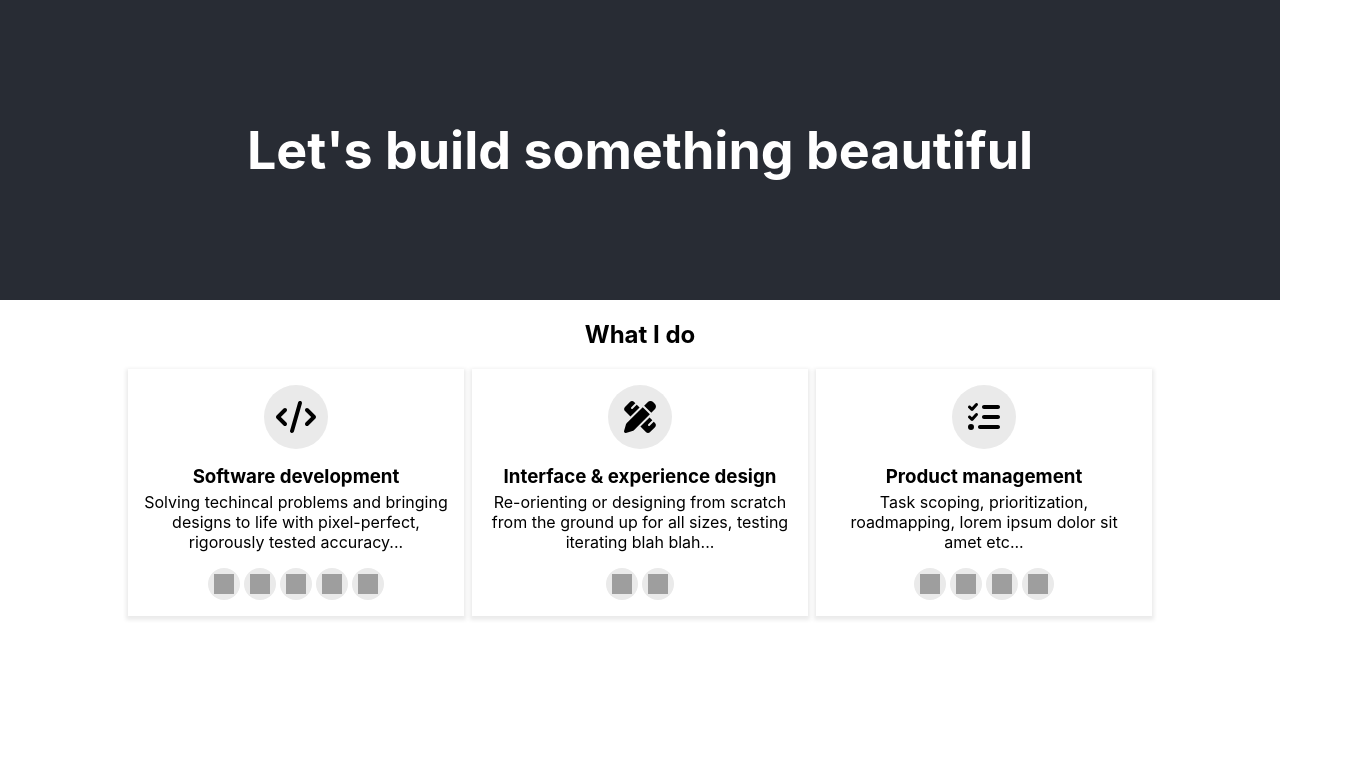
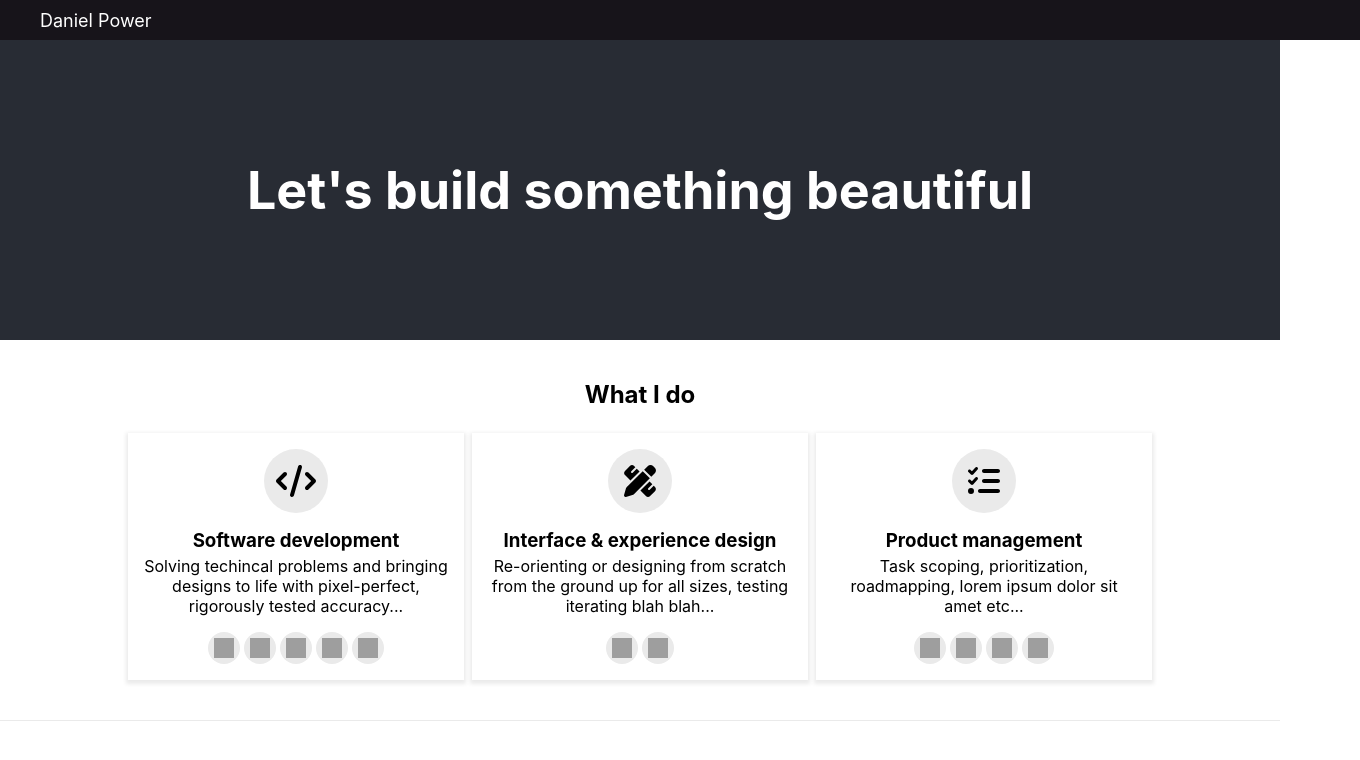
Before and after one commit to DanPowerDev/Portfolio, a React (Create React App) app: page / in a window 1280 px wide. Shown: the top 760 px of the page, 1360 px wide, since content can reach past the window. Built offline with nearby package versions, Linux system fonts and the light colour scheme; grey boxes are pictures that could not be loaded.

Commit message:
Basic nav bar set up

```diff
--- a/src/App.css
+++ b/src/App.css
@@ -1,16 +1,5 @@
 .App {
   text-align: center;
-}
-
-.App-logo {
-  height: 40vmin;
-  pointer-events: none;
-}
-
-@media (prefers-reduced-motion: no-preference) {
-  .App-logo {
-    animation: App-logo-spin infinite 20s linear;
-  }
 }
 
 .App-header {
@@ -23,21 +12,6 @@
   font-size: calc(10px + 2vmin);
   color: white;
 }
-
-.App-link {
-  color: #61dafb;
-}
-
-@keyframes App-logo-spin {
-  from {
-    transform: rotate(0deg);
-  }
-
-  to {
-    transform: rotate(360deg);
-  }
-}
-
 
 .welcome {
   height: 50vh;
@@ -55,8 +29,18 @@ h3 {
   margin: 0;
 }
 
+h2 {
+  margin: 0;
+}
+
+
+/*TODO: Flex-col-4pc Flex-col-8px, etc.*/
+
 section {
   display: flex;
   flex-direction: column;
   align-items: center;
+  gap: 24px;
+  padding: 40px 0;
+  border-bottom: 1px solid #EAEAEA;
 }
--- a/src/App.js
+++ b/src/App.js
@@ -1,10 +1,12 @@
 import './App.css';
+import NavBar from './components/NavBar';
 import { SkillCard } from './components/skill-card';
 import { skillArray } from './content/skills';
 
 function App() {
   return (
     <div className="App">
+      <NavBar />
       <header className="App-header">
         <h1>Let's build something beautiful</h1>
       </header>
--- /dev/null
+++ b/src/components/NavBar.css
@@ -0,0 +1,16 @@
+.nav-bar {
+  background-color: #17141A;
+  position: sticky;
+  width: 100%;
+  display: flex;
+  height: 40px;
+  top: 0;
+  display: flex;
+  align-items: center;
+  padding: 0 40px;
+}
+
+.nav-text {
+  color: #FFFFFF;
+  font-size: 18px;
+}
--- /dev/null
+++ b/src/components/NavBar.js
@@ -0,0 +1,13 @@
+import React from "react";
+
+import './NavBar.css'
+
+const NavBar = () => {
+  return (
+    <div className="nav-bar">
+      <span className="nav-text">Daniel Power</span>
+    </div>
+  )
+}
+
+export default NavBar
```
